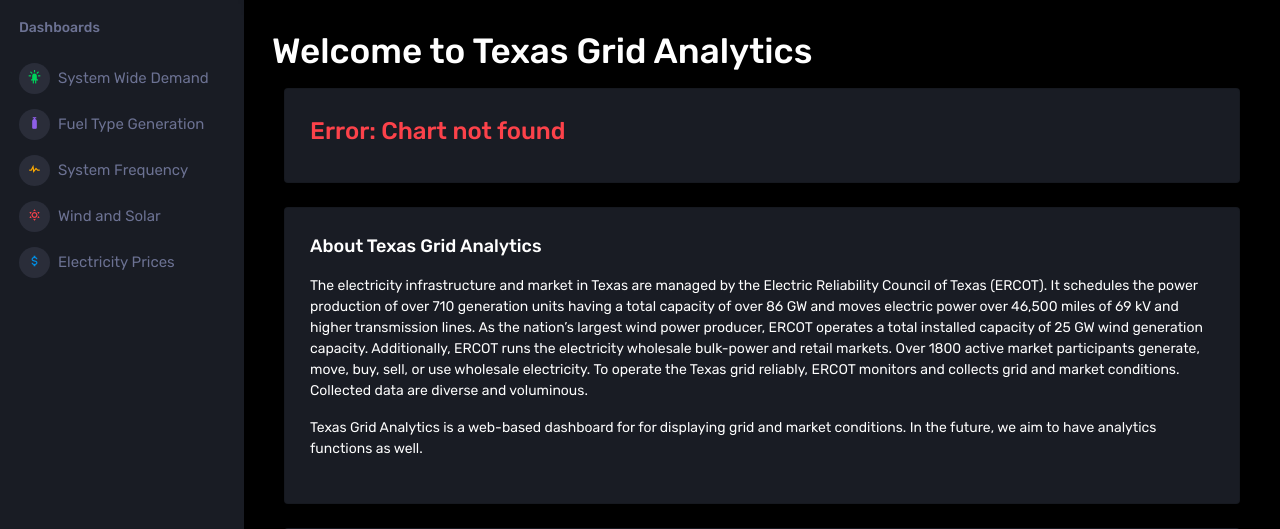
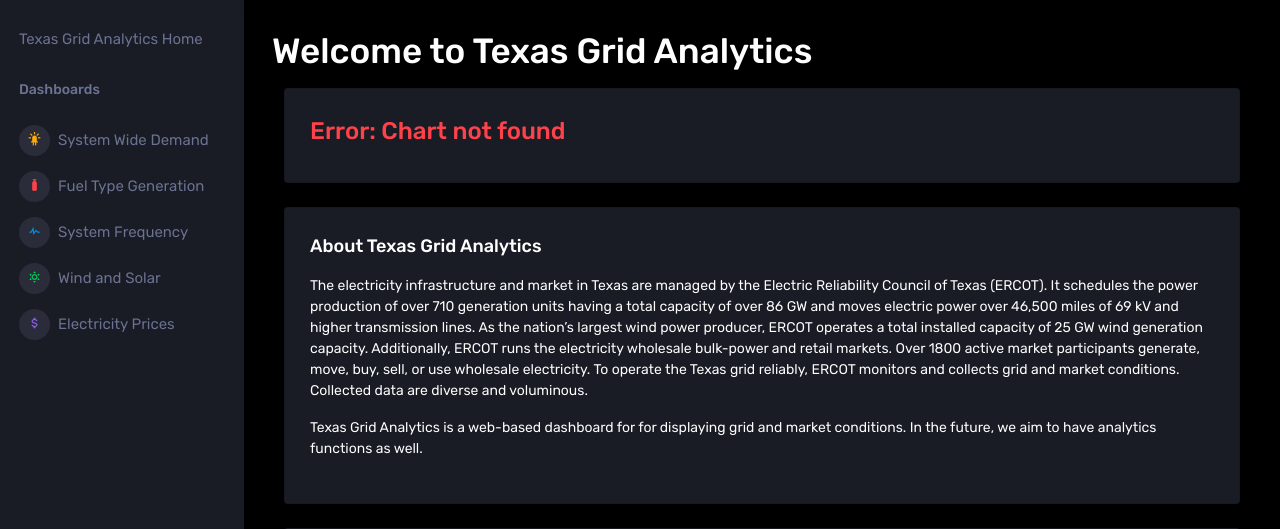
Before and after one commit to randunu0/IH4-2023, a Flask app: page /chart/1 in a window 1280 px wide. Shown: the part 70-599 px from the top of the page. Run offline with Flask 2, Linux system fonts and the light colour scheme; the visitor is signed in with stand-in values (Sample User, id 1); some libraries are stand-ins or nearby versions.

Commit message:
Finalize nav-menu and dynamic URLs

```diff
--- a/webapp/templates/template.html
+++ b/webapp/templates/template.html
@@ -40,12 +40,25 @@
         <ul class="nav">
 
           <li class="nav-item nav-category">
+
+          </li>
+
+          <li class="nav-item menu-items">
+            <a class="nav-link" href="{{ url_for('home') }}">
+              <!-- <span class="menu-icon">
+                <i class="mdi mdi-led-on"></i>
+              </span> -->
+              <span class="menu-title">Texas Grid Analytics Home</span>
+            </a>
+          </li>
+
+          <li class="nav-item nav-category">
             <span class="nav-link">Dashboards</span>
           </li>
 
 
           <li class="nav-item menu-items">
-            <a class="nav-link" href="">
+            <a class="nav-link" href="{{ url_for('chart', chart_type='system-wide-demand') }}">
               <span class="menu-icon">
                 <i class="mdi mdi-led-on"></i>
               </span>
@@ -54,7 +67,7 @@
           </li>
 
           <li class="nav-item menu-items">
-            <a class="nav-link" href="#fueltype">
+            <a class="nav-link" href="{{ url_for('chart', chart_type='fuel-type-generation') }}">
               <span class="menu-icon">
                 <i class="mdi mdi-gas-cylinder"></i>
               </span>
@@ -63,7 +76,7 @@
           </li>
 
           <li class="nav-item menu-items">
-            <a class="nav-link" href="#sq">
+            <a class="nav-link" href="{{ url_for('chart', chart_type='system-frequency') }}">
               <span class="menu-icon">
                 <i class="mdi mdi-pulse"></i>
               </span>
@@ -72,7 +85,7 @@
           </li>
 
           <li class="nav-item menu-items">
-            <a class="nav-link" href="#pricing">
+            <a class="nav-link" href="{{ url_for('chart', chart_type='wind-and-solar') }}">
               <span class="menu-icon">
                 <i class="mdi mdi-weather-sunny"></i>
               </span>
@@ -81,7 +94,7 @@
           </li>
 
           <li class="nav-item menu-items">
-            <a class="nav-link" href="#pricing">
+            <a class="nav-link" href="{{ url_for('chart', chart_type='electricity-prices') }}">
               <span class="menu-icon">
                 <i class="mdi mdi-currency-usd"></i>
               </span>
```
